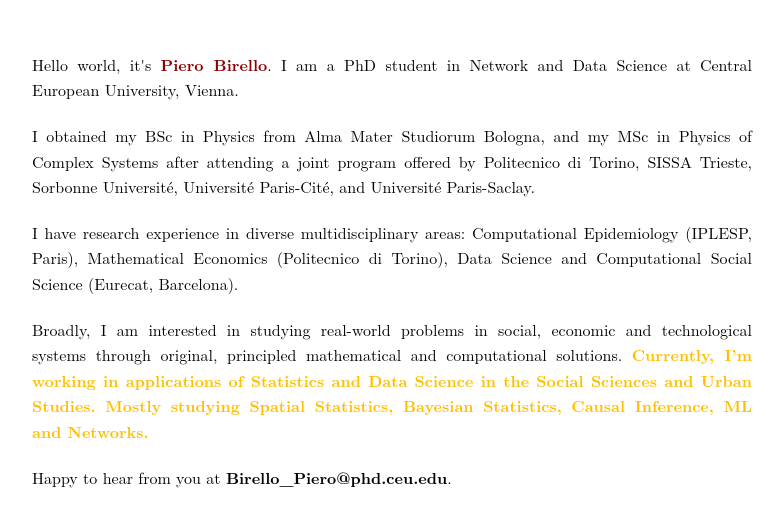
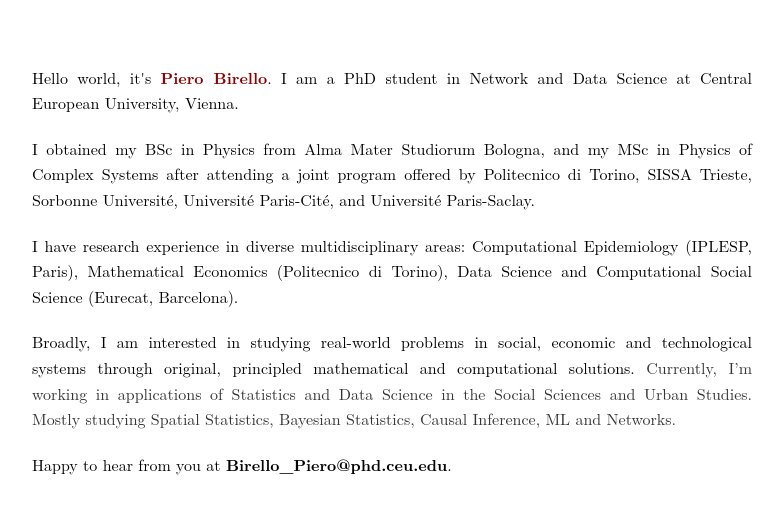
Before and after one commit to pierobirelloPB/pierobirelloPB.github.io, a plain HTML site: page index.html in a window 1280 px wide. Shown: the part 127-654 px from the top of the page, without its empty margins (248-1032 px from the left). Drawn offline with Linux system fonts and the light colour scheme; a web font is replaced by a local one.

Commit message:
Update index.html

```diff
--- a/index.html
+++ b/index.html
@@ -61,7 +61,7 @@
 
   <p>I have research experience in diverse multidisciplinary areas: Computational Epidemiology (IPLESP, Paris), Mathematical Economics (Politecnico di Torino), Data Science and Computational Social Science (Eurecat, Barcelona).</p>
 
-  <p>Broadly, I am interested in studying real-world problems in social, economic and technological systems through original, principled mathematical and computational solutions. <strong style="color: #FFBF00;">Currently, I’m working in applications of Statistics and Data Science in the Social Sciences and Urban Studies. Mostly studying Spatial Statistics, Bayesian Statistics, Causal Inference, ML and Networks.</strong></p>
+  <p>Broadly, I am interested in studying real-world problems in social, economic and technological systems through original, principled mathematical and computational solutions. <span style="color: #333333;">Currently, I’m working in applications of Statistics and Data Science in the Social Sciences and Urban Studies. Mostly studying Spatial Statistics, Bayesian Statistics, Causal Inference, ML and Networks.</span></p>
 
   <p>Happy to hear from you at <span class="email">Birello_Piero@phd.ceu.edu</span>.</p>
 
```
